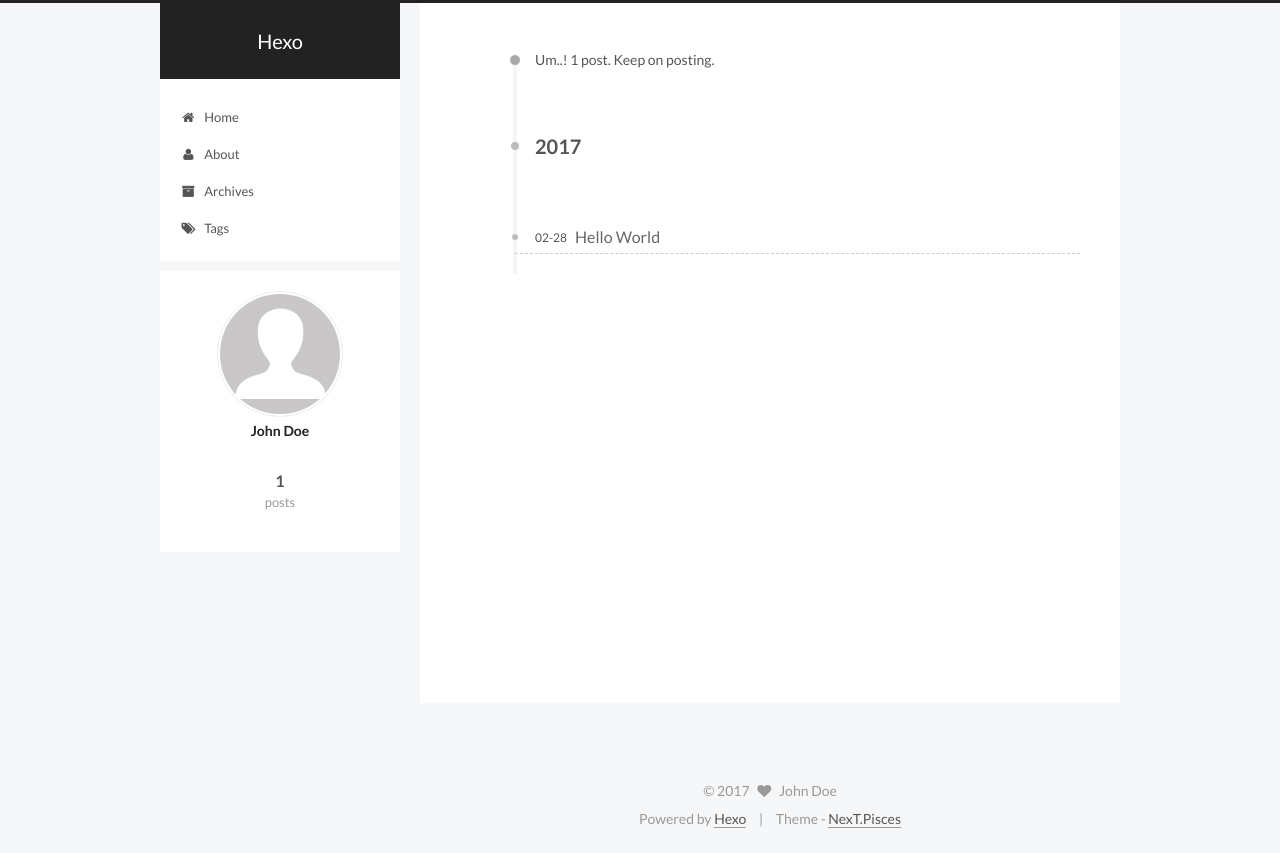
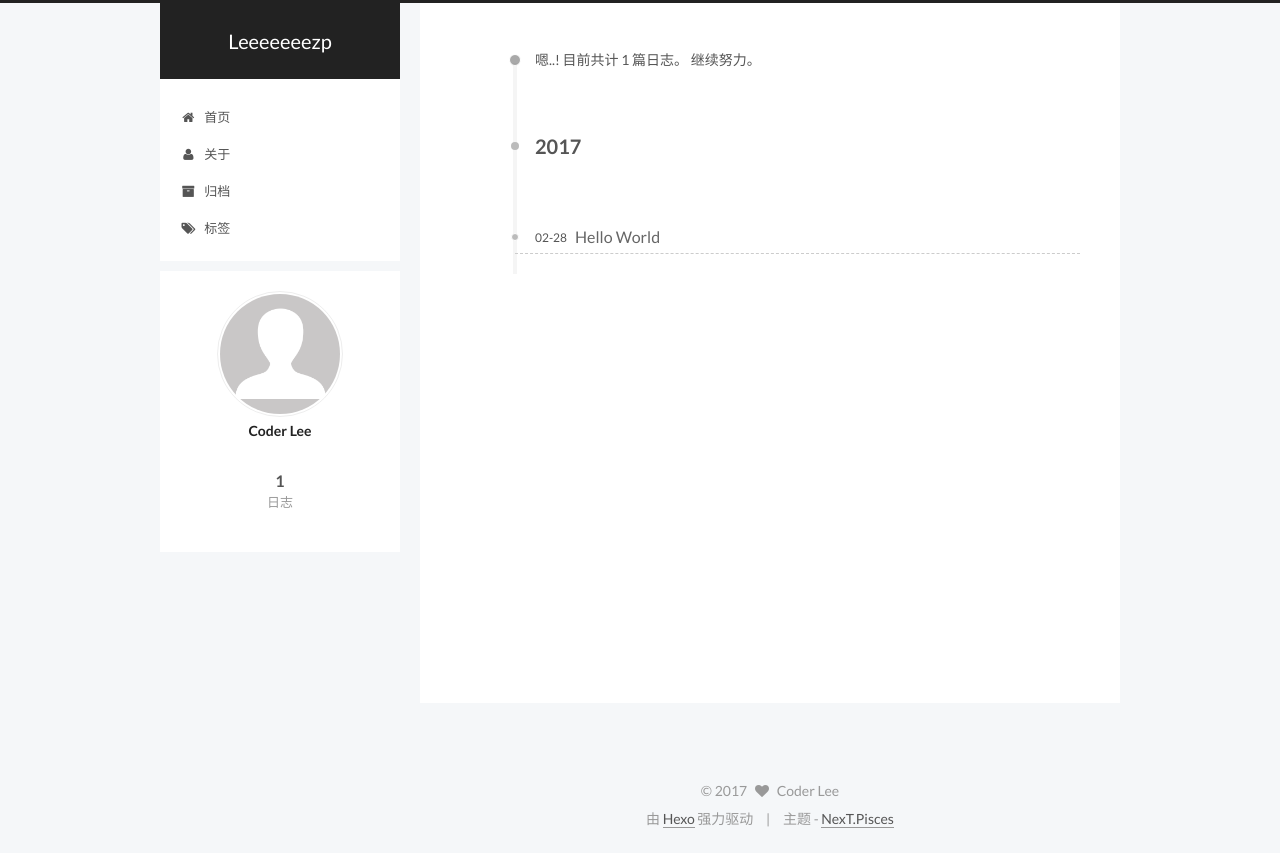
Before and after one commit to leezhipeng/Coder_Lee, a plain HTML site: page archives/2017/02/index.html in a window 1280 px wide. Drawn offline with Linux system fonts and the light colour scheme.

Commit message:
Site updated: 2017-03-02 11:41:50

```diff
--- a/archives/2017/02/index.html
+++ b/archives/2017/02/index.html
@@ -85,11 +85,11 @@
 
 
 <meta property="og:type" content="website">
-<meta property="og:title" content="Hexo">
-<meta property="og:url" content="http://yoursite.com/archives/2017/02/index.html">
-<meta property="og:site_name" content="Hexo">
+<meta property="og:title" content="Leeeeeeezp">
+<meta property="og:url" content="http://leezhipeng.github.io/archives/2017/02/index.html">
+<meta property="og:site_name" content="Leeeeeeezp">
 <meta name="twitter:card" content="summary">
-<meta name="twitter:title" content="Hexo">
+<meta name="twitter:title" content="Leeeeeeezp">
 
 
 
@@ -102,15 +102,15 @@
     motion: true,
     duoshuo: {
       userId: 0,
-      author: 'Author'
+      author: '博主'
     }
   };
 </script>
 
-  <title> Archive | Hexo </title>
+  <title> 归档 | Leeeeeeezp </title>
 </head>
 
-<body itemscope itemtype="http://schema.org/WebPage" lang="">
+<body itemscope itemtype="http://schema.org/WebPage" lang="zh-Hans">
 
 
 
@@ -138,7 +138,7 @@
   <div class="custom-logo-site-title">
     <a href="/"  class="brand" rel="start">
       <span class="logo-line-before"><i></i></span>
-      <span class="site-title">Hexo</span>
+      <span class="site-title">Leeeeeeezp</span>
       <span class="logo-line-after"><i></i></span>
     </a>
   </div>
@@ -165,7 +165,7 @@
 
               <i class="menu-item-icon fa fa-fw fa-home"></i> <br />
 
-            Home
+            首页
           </a>
         </li>
 
@@ -175,7 +175,7 @@
 
               <i class="menu-item-icon fa fa-fw fa-user"></i> <br />
 
-            About
+            关于
           </a>
         </li>
 
@@ -185,7 +185,7 @@
 
               <i class="menu-item-icon fa fa-fw fa-archive"></i> <br />
 
-            Archives
+            归档
           </a>
         </li>
 
@@ -195,7 +195,7 @@
 
               <i class="menu-item-icon fa fa-fw fa-tags"></i> <br />
 
-            Tags
+            标签
           </a>
         </li>
 
@@ -225,7 +225,7 @@
 
 
 
-      Um..! 1 post. Keep on posting.
+      嗯..! 目前共计 1 篇日志。 继续努力。
     </span>
 
 
@@ -307,15 +307,15 @@
         <div class="site-author motion-element" itemprop="author" itemscope itemtype="http://schema.org/Person">
           <img class="site-author-image" itemprop="image"
                src="/images/avatar.gif"
-               alt="John Doe" />
-          <p class="site-author-name" itemprop="name">John Doe</p>
+               alt="Coder Lee" />
+          <p class="site-author-name" itemprop="name">Coder Lee</p>
           <p class="site-description motion-element" itemprop="description"></p>
         </div>
         <nav class="site-state motion-element">
           <div class="site-state-item site-state-posts">
             <a href="/archives">
               <span class="site-state-item-count">1</span>
-              <span class="site-state-item-name">posts</span>
+              <span class="site-state-item-name">日志</span>
             </a>
           </div>
 
@@ -358,15 +358,15 @@
   <span class="with-love">
     <i class="fa fa-heart"></i>
   </span>
-  <span class="author" itemprop="copyrightHolder">John Doe</span>
+  <span class="author" itemprop="copyrightHolder">Coder Lee</span>
 </div>
 
 <div class="powered-by">
-  Powered by <a class="theme-link" href="http://hexo.io">Hexo</a>
+  由 <a class="theme-link" href="http://hexo.io">Hexo</a> 强力驱动
 </div>
 
 <div class="theme-info">
-  Theme -
+  主题 -
   <a class="theme-link" href="https://github.com/iissnan/hexo-theme-next">
     NexT.Pisces
   </a>
--- a/css/main.css
+++ b/css/main.css
@@ -1567,7 +1567,7 @@ pre .javascript .function {
   width: 4px;
   height: 4px;
   border-radius: 50%;
-  background: #99ff12;
+  background: #eee385;
 }
 .links-of-blogroll {
   font-size: 13px;
```
Also changed, not shown: 2017/02/28/hello-world/index.html (+19 -19 lines), archives/2017/index.html (+19 -19 lines), archives/index.html (+19 -19 lines), index.html (+19 -19 lines).
